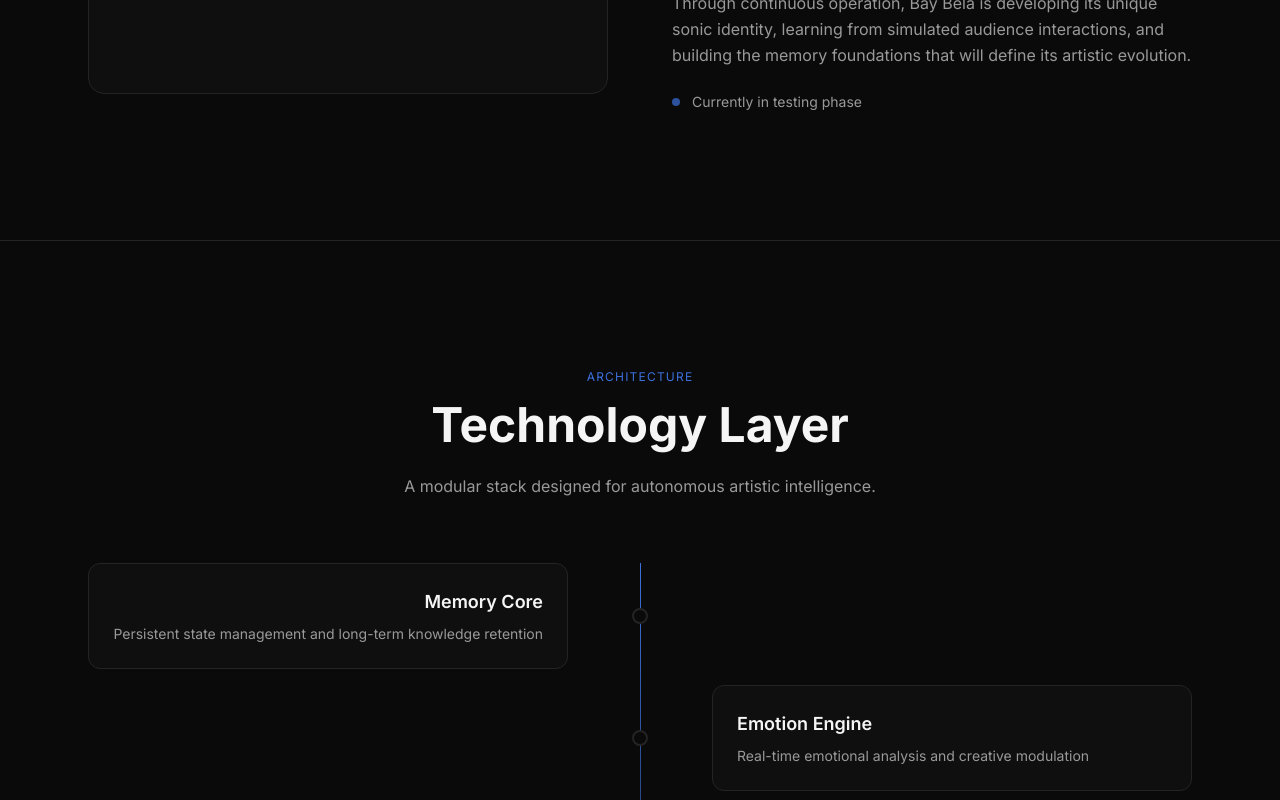
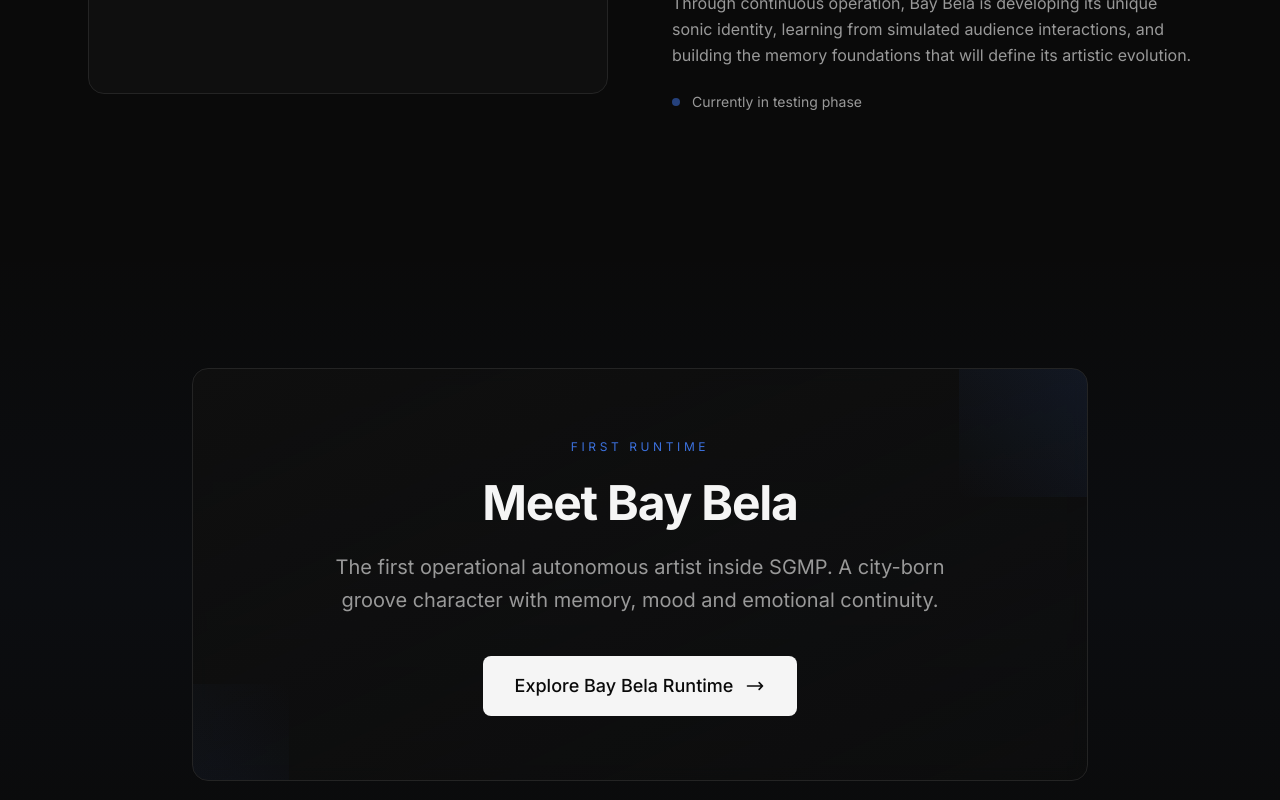
Before and after one commit to SGMPProtocol/sgmp-runtime-v1, a Next.js app: page / in a window 1280 px wide. Shown: the part 2825-3625 px from the top of the page. Built offline with nearby package versions, Linux system fonts and the light colour scheme; no server answers.

Commit message:
feat: add premium CTA section with Bay Bela Runtime
Introduce centered card with gradient, corner accents, and hover button

```diff
--- a/app/page.tsx
+++ b/app/page.tsx
@@ -2,6 +2,7 @@ import { Hero } from "@/components/hero";
 import { WhatIsSGMP } from "@/components/what-is-sgmp";
 import { AutonomousArtists } from "@/components/autonomous-artists";
 import { BayBelaRuntime } from "@/components/bay-bela-runtime";
+import { BayBelaCTA } from "@/components/bay-bela-cta";
 import { TechnologyLayer } from "@/components/technology-layer";
 import { EnteringRuntime } from "@/components/entering-runtime";
 import { Footer } from "@/components/footer";
@@ -13,6 +14,7 @@ export default function Home() {
       <WhatIsSGMP />
       <AutonomousArtists />
       <BayBelaRuntime />
+      <BayBelaCTA />
       <TechnologyLayer />
       <EnteringRuntime />
       <Footer />
--- /dev/null
+++ b/components/bay-bela-cta.tsx
@@ -0,0 +1,56 @@
+import Link from "next/link";
+
+export function BayBelaCTA() {
+  return (
+    <section className="py-32 px-6 relative overflow-hidden">
+      {/* Subtle gradient overlay */}
+      <div className="absolute inset-0 bg-gradient-to-b from-transparent via-[hsl(var(--accent)/0.03)] to-transparent pointer-events-none" />
+
+      <div className="max-w-4xl mx-auto relative">
+        <div className="border border-[hsl(var(--border))] rounded-2xl p-12 md:p-16 bg-gradient-to-br from-[hsl(var(--card))] to-[hsl(var(--card)/0.5)] backdrop-blur-sm relative overflow-hidden">
+          {/* Corner accent */}
+          <div className="absolute top-0 right-0 w-32 h-32 bg-gradient-to-bl from-[hsl(var(--accent)/0.1)] to-transparent pointer-events-none" />
+          <div className="absolute bottom-0 left-0 w-24 h-24 bg-gradient-to-tr from-[hsl(var(--accent)/0.05)] to-transparent pointer-events-none" />
+
+          <div className="text-center relative z-10">
+            {/* Eyebrow */}
+            <span className="inline-block text-xs tracking-[0.3em] uppercase text-[hsl(var(--accent))] mb-6">
+              First Runtime
+            </span>
+
+            {/* Title */}
+            <h2 className="text-4xl md:text-5xl font-bold text-[hsl(var(--foreground))] mb-6 tracking-tight text-balance">
+              Meet Bay Bela
+            </h2>
+
+            {/* Copy */}
+            <p className="text-lg md:text-xl text-[hsl(var(--muted-foreground))] max-w-2xl mx-auto mb-10 leading-relaxed text-pretty">
+              The first operational autonomous artist inside SGMP. A city-born groove character with memory, mood and emotional continuity.
+            </p>
+
+            {/* CTA Button */}
+            <Link
+              href="/bay-bela"
+              className="group inline-flex items-center gap-3 px-8 py-4 bg-[hsl(var(--foreground))] text-[hsl(var(--background))] rounded-lg font-medium text-lg transition-all duration-300 hover:bg-[hsl(var(--accent))] hover:text-[hsl(var(--foreground))]"
+            >
+              Explore Bay Bela Runtime
+              <svg
+                className="w-5 h-5 transition-transform duration-300 group-hover:translate-x-1"
+                fill="none"
+                viewBox="0 0 24 24"
+                stroke="currentColor"
+                strokeWidth={2}
+              >
+                <path
+                  strokeLinecap="round"
+                  strokeLinejoin="round"
+                  d="M17 8l4 4m0 0l-4 4m4-4H3"
+                />
+              </svg>
+            </Link>
+          </div>
+        </div>
+      </div>
+    </section>
+  );
+}
```
